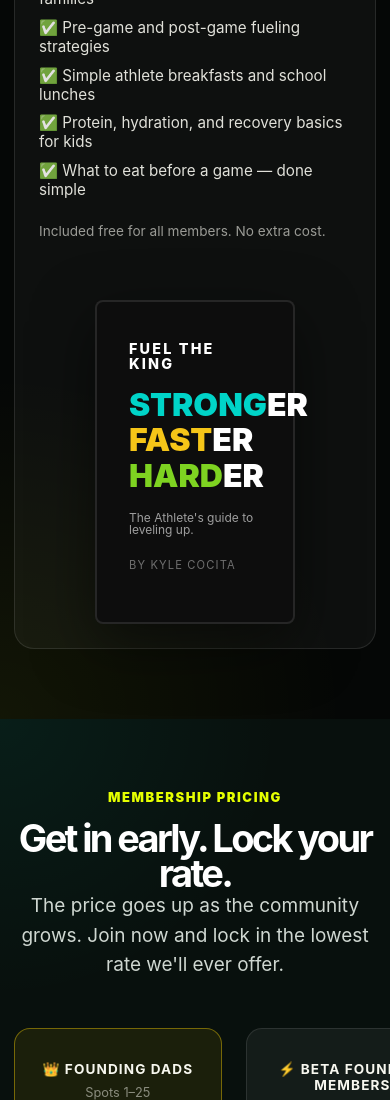
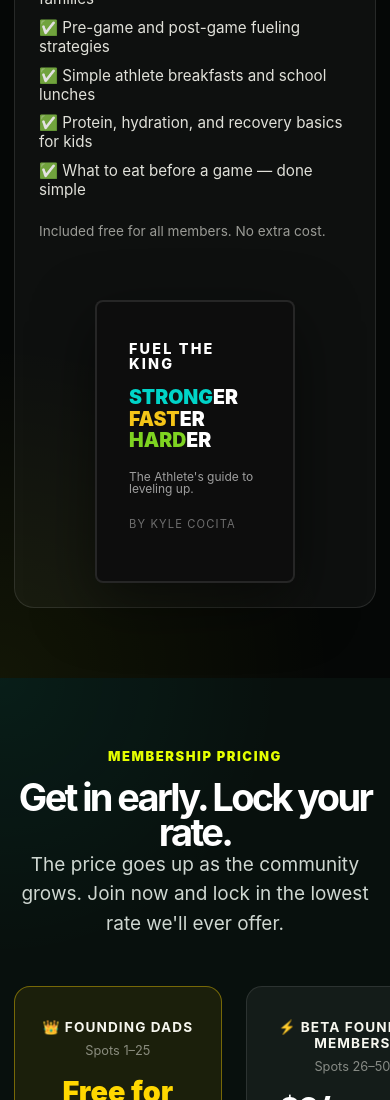
Before and after one commit to cocitak2202/dadbridge---landing--page, a React (Vite) app: page / in a window 390 px wide. Shown: the part 4515-5615 px from the top of the page. Built offline with nearby package versions, Linux system fonts and the light colour scheme.

Commit message:
Refactor CSS for responsiveness and font sizing
Removed media query for responsive design and adjusted font sizes with clamp for better scalability.

```diff
--- a/src/App.css
+++ b/src/App.css
@@ -372,15 +372,6 @@ h1 span {
   align-items: center;
   margin-top: 2rem;
 }
-
-@media (max-width: 768px) {
-  .ebook-inner {
-    grid-template-columns: 1fr;
-  }
-  .ebook-cover {
-    display: none;
-  }
-}
 .ebook-copy h2 {
   font-size: 2rem;
   margin-bottom: 1rem;
@@ -413,6 +404,8 @@ h1 span {
   border-radius: 8px;
   padding: 2.5rem 2rem;
   width: 240px;
+  max-width: 100%;
+  overflow: hidden;
   box-shadow: 0 20px 60px rgba(0, 0, 0, 0.5);
   line-height: 1;
 }
@@ -426,11 +419,12 @@ h1 span {
 .ebook-strong,
 .ebook-fast,
 .ebook-hard {
-  font-size: 2rem;
+  font-size: clamp(1.2rem, 5vw, 2rem);
   font-weight: 900;
   color: #fff;
   margin: 0;
   line-height: 1.1;
+  word-break: break-word;
 }
 .c-teal  { color: #00d4c8; }
 .c-yellow { color: #f5c518; }
```
